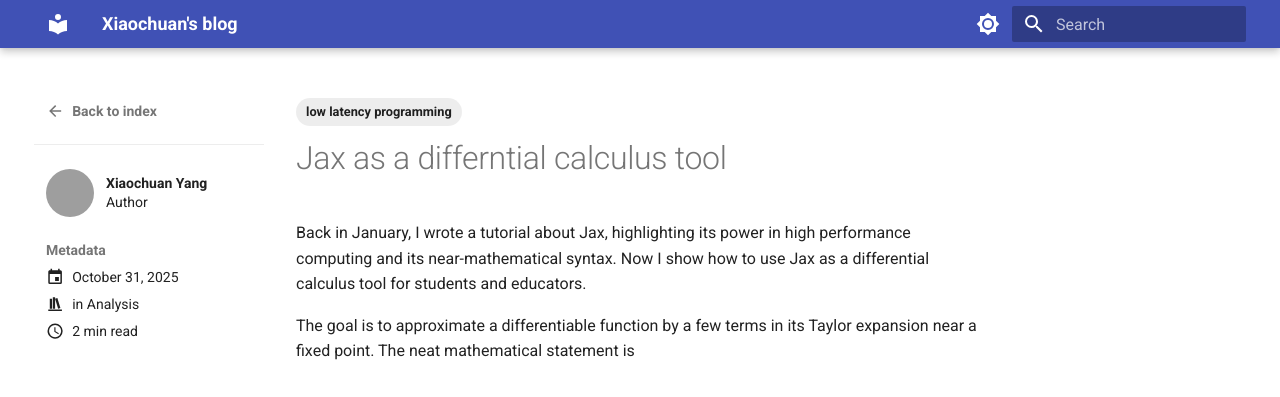
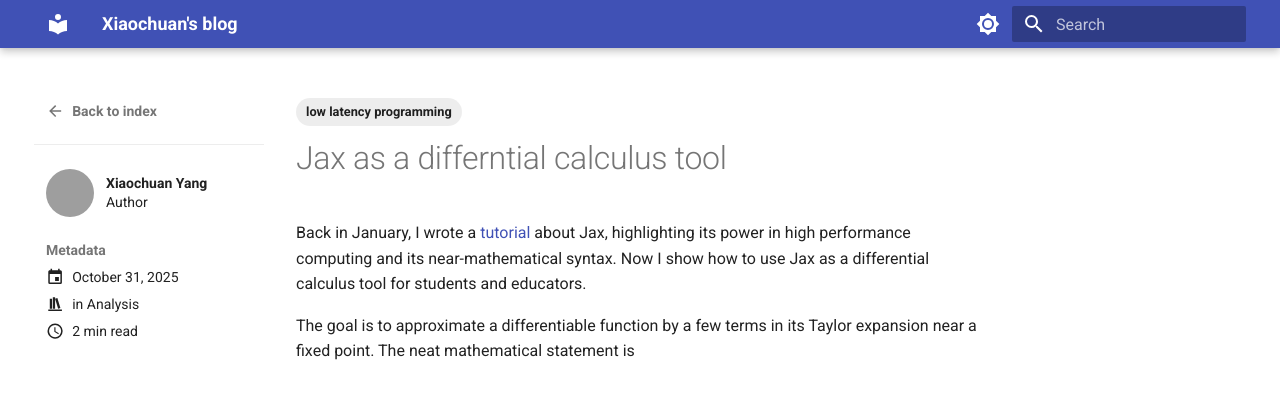
Before and after one commit to xiaochuany/blog, an MkDocs documentation site: the page built from docs/posts/2025-10-31-differential-jax.md, in a window 1280 px wide and 1336 px high. Shown: the top 397 px of the window. Built offline with MkDocs 1.6.1 and Material for MkDocs 9.7.7, drawn with Linux system fonts in a browser that asks for light colours; part of the change alters nothing that is shown; grey boxes are pictures that could not be loaded.

```diff
--- a/docs/posts/2025-10-31-differential-jax.md
+++ b/docs/posts/2025-10-31-differential-jax.md
@@ -8,7 +8,7 @@ tags: [low latency programming]
 
 # Jax as a differntial calculus tool
 
-Back in January, I wrote a tutorial about Jax, highlighting its power in high performance computing and its near-mathematical syntax.
+Back in January, I wrote a [tutorial](2025-01-08-jax.md) about Jax, highlighting its power in high performance computing and its near-mathematical syntax.
 Now I show how to use Jax as a differential calculus tool for students and educators.
 
 The goal is to approximate a differentiable function by a few terms in its Taylor expansion near a fixed point. The neat mathematical statement is
```
